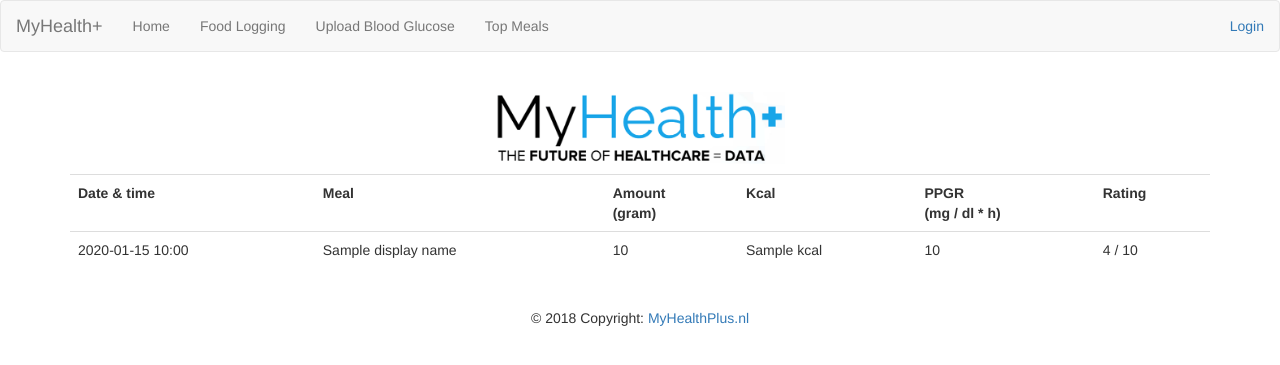
After one commit to daviddemeij/MyHeathPlus, a Django app: template food_input/templates/top_meals.html in a window 1280 px wide. The commit adds this page. Shown: the top 365 px of the page. Run offline with Django 3.2, Linux system fonts and the light colour scheme; the template is opened without the code that fills it: most values are stand-ins (such as "Sample title", 1, 10 or a date in 2020); some libraries are stand-ins or nearby versions.

Commit message:
add PPGR to food_record and create overview of top meals

```diff
--- a/food_input/actions.py
+++ b/food_input/actions.py
@@ -208,7 +208,7 @@ def calculate_all_ratings(patient=None):
     for food_record_obj in food_record_objects:
         rating = calculate_rating(food_record_obj)
         if rating:
-            ratings.append((food_record_obj, rating))
+            ratings.append((food_record_obj, rating, food_record_obj.PPGR))
     return ratings
 
 def calculate_rating(food_record_obj):
@@ -239,5 +239,6 @@ def calculate_rating(food_record_obj):
                 PPGR = ((auc(x, y) - initial_auc)/measurement_length)*18.01801801801802
                 rating = max(1, min(10, int(round(10*(1-(PPGR/50)), 0))))
                 food_record_obj.rating = rating
+                food_record_obj.PPGR = PPGR
     food_record_obj.save()
     return rating
--- a/food_input/models.py
+++ b/food_input/models.py
@@ -200,6 +200,7 @@ class FoodRecord(models.Model):
     measurement = models.ForeignKey(Measurement, on_delete=models.PROTECT, null=True, blank=True)
     amount_of_measurements = models.FloatField(null=True, blank=True)
     rating = models.IntegerField(null=True, blank=True)
+    PPGR = models.FloatField(null=True, blank=True)
 
     field_01001 = models.TextField(db_column='_01001', blank=True, null=True)
     field_01002 = models.TextField(db_column='_01002', blank=True, null=True)
--- a/food_input/templates/base.html
+++ b/food_input/templates/base.html
@@ -61,6 +61,7 @@
         <li><a href="/">Home</a></li>
         <li><a href="/foodlog">Food Logging</a></li>
         <li><a href="/upload_glucose">Upload Blood Glucose</a></li>
+        <li><a href="/top_meals">Top Meals</a></li>
       </ul>
 
         {% if user.is_authenticated %}
--- a/food_input/templates/food_ratings.html
+++ b/food_input/templates/food_ratings.html
@@ -6,8 +6,8 @@
   {% load widget_tweaks %}
 <div class="container" style="max-width: 95%">
 
-                {% for food_record, rating in ratings %}
-                    {{ food_record }} - {{ rating }} / 10<br>
+                {% for food_record, rating, PPGR in ratings %}
+                    {{ food_record }} - PPGR: {{ PPGR|floatformat }} mg / dl * h - Rating: {{ rating }} / 10<br>
 
                 {%  endfor  %}
 </div>
--- /dev/null
+++ b/food_input/templates/top_meals.html
@@ -0,0 +1,43 @@
+{% extends 'base.html'%}
+
+{% block content %}
+{{ form.media }}
+
+  {% load widget_tweaks %}
+<div class="container" style="max-width: 95%">
+        <div class="table-responsive">
+            <table class="table">
+
+                <tr><th>Date & time</th><th>Meal</th><th>Amount<br>(gram)</th><th>Kcal</th><th>PPGR<br>(mg / dl * h)</th><th>Rating</th></tr></td></th>
+                {%  for meal, amount, kcal in meals %}
+                    <tr>
+                        <td>
+                            {{ meal.0.datetime|date:'Y-m-d H:i' }}
+                        </td>
+                        <td>
+                            {%  for food_record in meal %}
+                                {% if forloop.last %}
+                                    {{ food_record.display_name.name }}
+                                {% else %}
+                                    {{ food_record.display_name.name }},
+                                {% endif %}
+                            {% endfor %}
+                        </td>
+                        <td>
+                            {{ amount }}
+                        </td>
+                        <td>
+                            {{ kcal }}
+                        </td>
+                        <td>
+                            {{ meal.0.PPGR|floatformat }}
+                        </td>
+                        <td>
+                            {{ meal.0.rating }} / 10
+                        </td>
+                    </tr>
+                {%  endfor  %}
+            </table>
+        </div>
+</div>
+{% endblock %}
--- a/food_input/urls.py
+++ b/food_input/urls.py
@@ -28,5 +28,6 @@ urlpatterns = [path('', views.home),
                url('profile', views.profile, name='profile'),
                url('display_names/', views.update_display_names, name="update_display_names"),
                url('add_product', views.add_product, name="add_product"),
-               url('calculate_food_ratings', views.calculate_food_ratings, name="calculate_food_ratings")
+               url('calculate_food_ratings', views.calculate_food_ratings, name="calculate_food_ratings"),
+               url('top_meals', views.top_meals, name="top_meals")
                ]
```
Also changed, not shown: food_input/views.py (+23 -0 lines).
